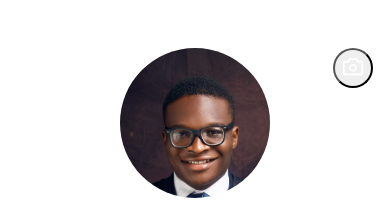
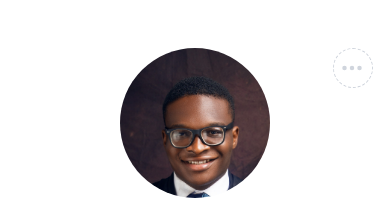
Before and after one commit to OkoloJohnbosco/HNG-task, a Next.js app: page / in a window 390 px wide. Shown: the top 200 px of the page. Built offline with nearby package versions, Linux system fonts and the light colour scheme.

Commit message:
chore; finished up the menu button

```diff
--- a/pages/index.jsx
+++ b/pages/index.jsx
@@ -7,6 +7,8 @@ import slackImg from "../public/images/slack.svg";
 import gitImg from "../public/images/git.svg";
 import Image from "next/image";
 import { AiOutlineCamera } from "react-icons/ai";
+import { IoMdShareAlt } from "react-icons/io";
+import { BsThreeDots } from "react-icons/bs";
 
 export default function Home() {
   return (
@@ -19,7 +21,8 @@ export default function Home() {
       <main className={styles.main}>
         <section className={styles.main_profile}>
           <button className={styles.main_profile_menu}>
-            <AiOutlineCamera color="white" fontSize="24px" fontWeight="bold" />
+            <IoMdShareAlt fontSize="24px" fontWeight="bold" />
+            <BsThreeDots fontSize="24px" fontWeight="bold" />
           </button>
           <div tabIndex={1}>
             <Image src={ingreImg} alt="" id="profile__img" />
--- a/styles/Home.module.css
+++ b/styles/Home.module.css
@@ -35,7 +35,20 @@
   border-radius: 100%;
   height: 40px;
   width: 40px;
+  border: 1px dashed #d0d5dd;
+  background-color: #fff;
+  color: #d0d5dd;
+  cursor: pointer;
 }
+
+.main_profile_menu svg:first-of-type {
+  display: block;
+}
+
+.main_profile_menu svg:last-of-type {
+  display: none;
+}
+
 .main_profile > div {
   width: 150px;
   height: 150px;
@@ -93,3 +106,12 @@
 .main_last a {
   margin-right: 10px;
 }
+
+@media (max-width: 700px) {
+  .main_profile_menu svg:first-of-type {
+    display: none;
+  }
+  .main_profile_menu svg:last-of-type {
+    display: block;
+  }
+}
```
